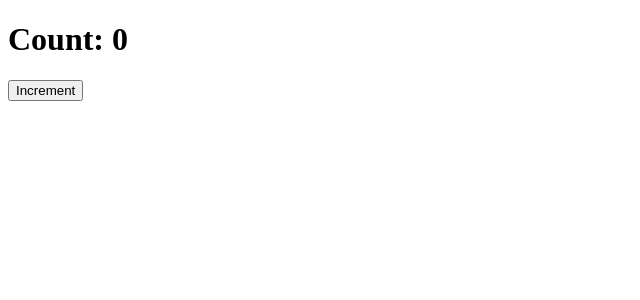
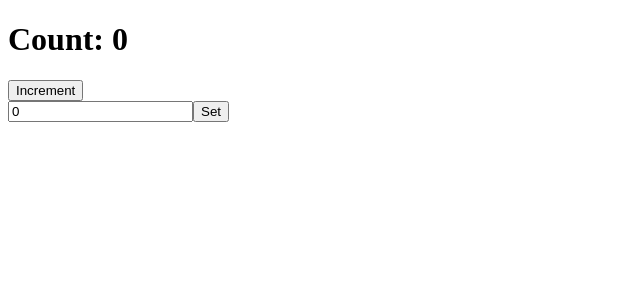
Before and after one commit to FlashScript-Main/Learning_UnitTest_Jest_Vitest, a React (Vite) app: page / in a window 1280 px wide. Shown: the top 300 px of the page, without its empty margins (0-640 px from the left). Built offline with nearby package versions, Linux system fonts and the light colour scheme.

Commit message:
Keyboard Interactions

```diff
--- a/src/components/query/Query.tsx
+++ b/src/components/query/Query.tsx
@@ -5,14 +5,30 @@ import { useState } from "react";
 const Query = () => {
 
     const [count, setCount] = useState(0);
+    const [anount, setAnount] = useState(0);
 
     return (
         <div>
-            <h1>Count: {count}</h1>
+            <div>
+                <h1>Count: {count}</h1>
 
-            <button onClick={() => setCount((c) => c + 1)}>
-                Increment
-            </button>
+                <button onClick={() => setCount((c) => c + 1)}>
+                    Increment
+                </button>
+            </div>
+
+            <div>
+                <input
+                    type="number"
+                    name="amount"
+                    value={anount}
+                    onChange={(e) => setAnount(parseInt(e.target.value))}
+                    />
+
+                <button onClick={() => setCount(anount)}>
+                    Set
+                </button>
+            </div>
         </div>
     )
 }
```
Also changed, not shown: 1 other file (tests, documents, lock files or other folders).
